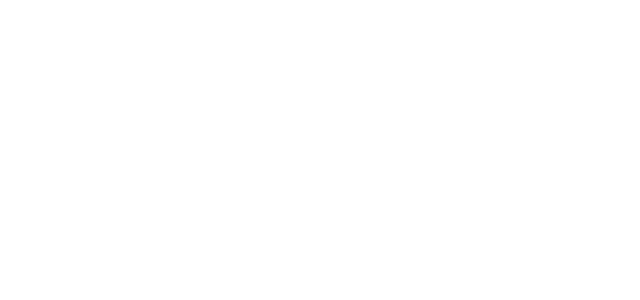
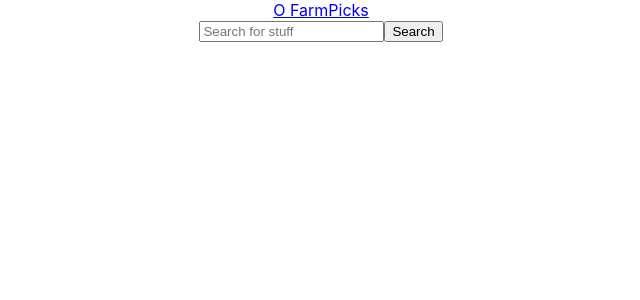
Before and after one commit to rise-erpelding/farmpicks, a React (Create React App) app: page / in a window 1280 px wide. Shown: the top 300 px of the page, without its empty margins (319-959 px from the left). Built offline with nearby package versions, Linux system fonts and the light colour scheme; no server answers.

Commit message:
setting up fetch and search

```diff
--- a/src/components/App/App.js
+++ b/src/components/App/App.js
@@ -1,19 +1,90 @@
 import React, { Component } from 'react'
-import './App.css'
+import {  Route, Switch } from 'react-router-dom'
+import FarmContext from '../../contexts/FarmContext'
+import NavBar from '../NavBar/NavBar'
 import SearchPage from '../../routes/SearchPage/SearchPage'
 import ResultsPage from '../../routes/ResultsPage/ResultsPage'
-import FarmPage from '../../routes/FarmPage/FarmPage'
-import AddFarmPage from '../../routes/AddFarmPage/AddFarmPage'
+// import FarmPage from '../../routes/FarmPage/FarmPage'
+// import AddFarmPage from '../../routes/AddFarmPage/AddFarmPage'
+// import UpdateFarmPage from '../../routes/UpdateFarmPage/UpdateFarmPage'
+// import NotFoundPage from '../../routes/NotFoundPage/NotFoundPage'
+import config from '../../config'
+import './App.css'
 
 class App extends Component {
+
+  state = {
+    farms: [],
+    error: null,
+  }
+
+  setFarms = farms => {
+    this.setState({
+      farms,
+      error: null,
+    })
+  }
+
+  searchFarms = query => {
+    //do stuff
+  }
+
+  addFarm = newFarm => {
+    this.setState({
+      farms: [...this.state.farms, newFarm]
+    })
+  }
+
+  updateFarm = updatedFarm => {
+    this.setState({
+      farms: this.state.farms.map(farm =>
+        (farm.id !== updatedFarm.id) ? farm : updatedFarm
+        )
+    })
+  }
+
+  componentDidMount() {
+    let url
+
+    fetch(config.API_ENDPOINT + '/farms', {
+      method: 'GET',
+      headers: {
+        'content-type': 'application/json'
+        //auth will go here
+      }
+    })
+      .then(res => {
+        if (!res.ok) {
+          return res.json().then(error => Promise.reject(error))
+        }
+        return res.json()
+      })
+      .then(this.setFarms)
+      .catch(error => {
+        console.error(error)
+        this.setState({ error })
+      })
+  }
+
+
   render() {
+
+    const contextValue = {
+      farms: this.state.farms,
+      searchFarms: this.searchFarms,
+      addFarm: this.addFarm,
+      updateFarm: this.updateFarm,
+    }
+
     return (
       <div className="App">
         <header>
-
+          <NavBar />
         </header>
         <main>
-          {/* <Switch>
+          <FarmContext.Provider
+            value={contextValue}>
+            <Switch>
               <Route
                 path={'/'}
                 component={SearchPage}
@@ -22,18 +93,23 @@
                 path={'/farms'}
                 component={ResultsPage}
               />
-            <Route
+              {/* <Route
                 path={'/farms/:farmId'}
                 component={FarmPage}
-            />
-            <Route
+              /> */}
+              {/* <Route
                 path={'/add-farm'}
                 component={AddFarmPage}
-            />
-            <Route
+              /> */}
+              {/* <Route
+                path={'/edit/:farmId'}
+                component={UpdateFarmPage}
+              /> */}
+              {/* <Route
                 component={NotFoundPage}
-            />
-          </Switch> */}
+              />                                     */}
+            </Switch>
+          </FarmContext.Provider>
         </main>
       </div>
     )
--- /dev/null
+++ b/src/components/NavBar/NavBar.js
@@ -0,0 +1,14 @@
+import React, { Component } from 'react'
+import { Link } from 'react-router-dom'
+
+class NavBar extends Component {
+  render () {
+    return (
+      <div>
+        <Link to ='/'>O FarmPicks</Link>
+      </div>
+    )
+  }
+}
+
+export default NavBar
--- /dev/null
+++ b/src/components/SearchBar/SearchBar.js
@@ -0,0 +1,19 @@
+import React, { Component } from 'react'
+import FarmContext from '../../contexts/FarmContext'
+
+class SearchBar extends Component {
+
+  static contextType = FarmContext
+
+  render() {
+    return (
+      <form
+        onSubmit={e => this.context.searchFarms(e.target.value)}>
+        <input type="text" name="search-bar" placeholder="Search for stuff" />
+        <button type="submit">Search</button>
+      </form>
+    )
+  }
+}
+
+export default SearchBar
--- /dev/null
+++ b/src/contexts/FarmContext.js
@@ -0,0 +1,10 @@
+import React from 'react'
+
+const FarmContext = React.createContext({
+  farms: [],
+  searchFarms: () => {},
+  addFarm: () => {},
+  updateFarm: () => {},
+})
+
+export default FarmContext
--- a/src/routes/ResultsPage/ResultsPage.js
+++ b/src/routes/ResultsPage/ResultsPage.js
@@ -0,0 +1,13 @@
+import React, { Component } from 'react'
+
+class ResultsPage extends Component {
+  render () {
+    return (
+      <div>
+        I'm a results page
+      </div>
+    )
+  }
+}
+
+export default ResultsPage
--- a/src/routes/SearchPage/SearchPage.js
+++ b/src/routes/SearchPage/SearchPage.js
@@ -0,0 +1,14 @@
+import React, { Component } from 'react'
+import SearchBar from '../../components/SearchBar/SearchBar'
+
+class SearchPage extends Component {
+  render () {
+    return (
+      <div>
+        <SearchBar />
+      </div>
+    )
+  }
+}
+
+export default SearchPage
--- /dev/null
+++ b/src/routes/UpdateFarmPage/UpdateFarmPage.js
@@ -0,0 +1,13 @@
+import React, { Component } from 'react'
+
+class UpdateFarmPage extends Component {
+  render() {
+    return (
+      <div>
+        Update Farm Page
+      </div>
+    )
+  }
+}
+
+export default UpdateFarmPage
```
Lines whose indentation alone changed are shown as unchanged.
